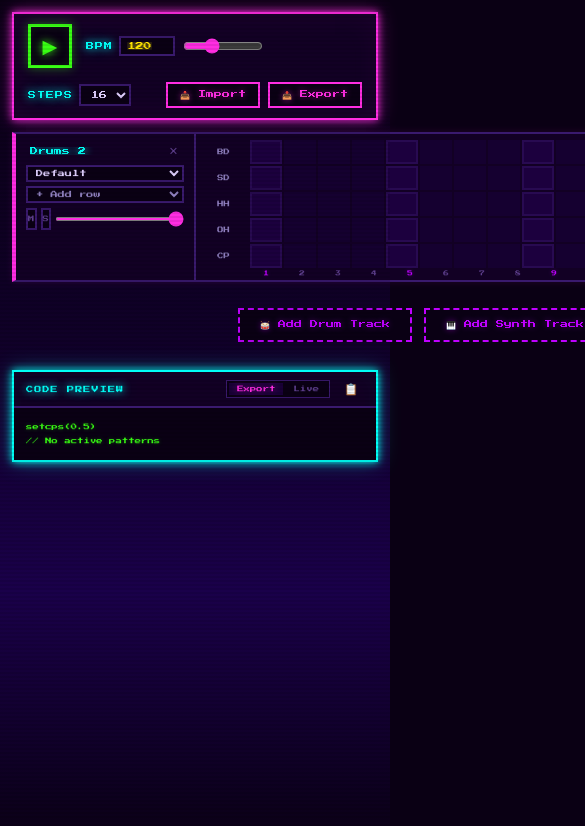
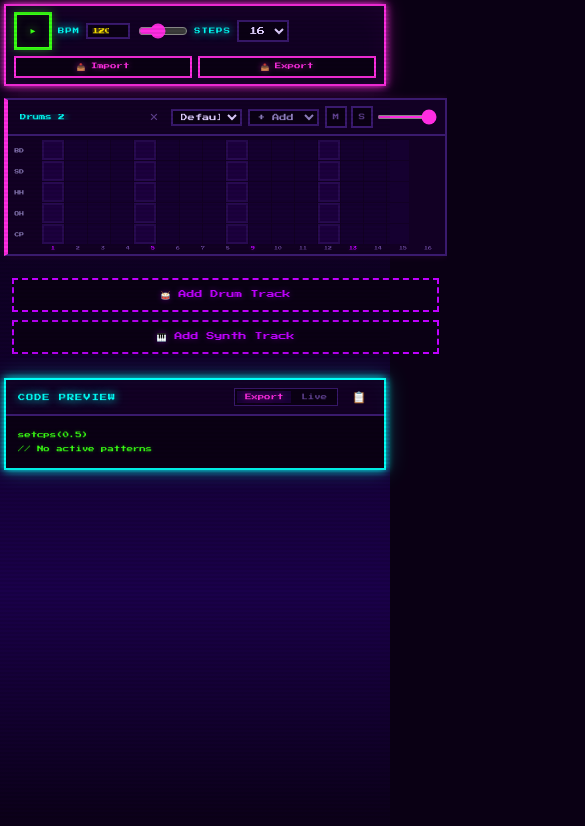
Before and after one commit to vargamateistvan/strudel-soundboard, a React (Vite) app: page / in a window 390 px wide. Both pictures are taken after a click on the button "🥁 Add Drum Track". Shown: the top 826 px of the page, 585 px wide, since content can reach past the window. Built offline with nearby package versions, Linux system fonts and the light colour scheme.

Commit message:
style: Mobile view

```diff
--- a/src/components/App.css
+++ b/src/components/App.css
@@ -820,3 +820,219 @@ body::after {
   background: var(--neon-pink);
   box-shadow: 0 0 6px rgba(255, 45, 226, 0.4);
 }
+
+/* ===== MOBILE RESPONSIVE ===== */
+
+@media (max-width: 768px) {
+  .app {
+    padding: 6px;
+  }
+
+  /* -- Toolbar -- */
+  .toolbar {
+    gap: 8px;
+    padding: 8px 10px;
+  }
+
+  .toolbar-slider {
+    width: 60px;
+  }
+
+  .toolbar-actions {
+    margin-left: 0;
+    width: 100%;
+    display: flex;
+    gap: 6px;
+  }
+
+  .toolbar-actions .toolbar-btn {
+    flex: 1;
+  }
+
+  /* -- Tracks: stack header above grid -- */
+  .track {
+    flex-direction: column;
+    border-left: 4px solid var(--track-color, var(--neon-pink));
+  }
+
+  .track-header {
+    width: 100%;
+    min-width: 0;
+    border-right: none;
+    border-bottom: 2px solid var(--border);
+    flex-direction: row;
+    flex-wrap: wrap;
+    align-items: center;
+    gap: 6px;
+    padding: 6px 8px;
+  }
+
+  .track-header-top {
+    width: auto;
+    flex: 1;
+    min-width: 0;
+  }
+
+  .track-name-input {
+    width: 80px;
+    font-size: 0.45rem;
+  }
+
+  .track-controls {
+    flex-direction: row;
+    flex-wrap: wrap;
+    gap: 6px;
+    align-items: center;
+    flex: 1;
+    min-width: 0;
+  }
+
+  .track-select {
+    width: auto;
+    min-width: 60px;
+    flex: 1;
+  }
+
+  .track-toggles {
+    gap: 4px;
+  }
+
+  .volume-slider {
+    width: 60px;
+    flex: 0;
+  }
+
+  /* -- Step grid: smaller cells -- */
+  .step-cell {
+    width: 26px;
+    min-width: 26px;
+    height: 22px;
+  }
+
+  .step-number {
+    width: 26px;
+    min-width: 26px;
+    font-size: 0.3rem;
+  }
+
+  .row-label {
+    width: 36px;
+    min-width: 36px;
+    font-size: 0.35rem;
+  }
+
+  .row-label-text {
+    font-size: 0.35rem;
+  }
+
+  .step-grid-container {
+    padding: 4px;
+  }
+
+  /* -- Add track buttons -- */
+  .add-track-buttons {
+    flex-direction: column;
+    gap: 8px;
+    padding: 12px 8px;
+  }
+
+  .add-track-btn {
+    width: 100%;
+  }
+
+  /* -- Modals -- */
+  .modal {
+    width: 96%;
+    max-height: 90vh;
+  }
+
+  .modal-header h2 {
+    font-size: 0.5rem;
+  }
+
+  /* -- Code Preview -- */
+  .code-preview {
+    max-height: 300px;
+  }
+}
+
+@media (max-width: 480px) {
+  .app {
+    padding: 4px;
+  }
+
+  /* -- Toolbar: tighter -- */
+  .toolbar {
+    gap: 6px;
+    padding: 6px 8px;
+  }
+
+  .transport-btn {
+    width: 38px;
+    height: 38px;
+    font-size: 1rem;
+  }
+
+  .toolbar-label {
+    font-size: 0.4rem;
+  }
+
+  .toolbar-input {
+    width: 44px;
+    font-size: 0.4rem;
+    padding: 3px 4px;
+  }
+
+  .toolbar-slider {
+    width: 50px;
+  }
+
+  .toolbar-btn {
+    font-size: 0.4rem;
+    padding: 5px 8px;
+  }
+
+  /* -- Tracks -- */
+  .track-name-input {
+    width: 60px;
+    font-size: 0.4rem;
+  }
+
+  /* -- Step grid: even smaller cells -- */
+  .step-cell {
+    width: 22px;
+    min-width: 22px;
+    height: 20px;
+  }
+
+  .step-number {
+    width: 22px;
+    min-width: 22px;
+    font-size: 0.25rem;
+  }
+
+  .row-label {
+    width: 30px;
+    min-width: 30px;
+    font-size: 0.3rem;
+    padding-right: 4px;
+  }
+
+  .row-label-text {
+    font-size: 0.3rem;
+  }
+
+  .step-cells {
+    gap: 1px;
+  }
+
+  .step-grid {
+    gap: 1px;
+  }
+
+  /* -- Empty state -- */
+  .empty-state {
+    padding: 30px 12px;
+    font-size: 0.5rem;
+  }
+}
```
